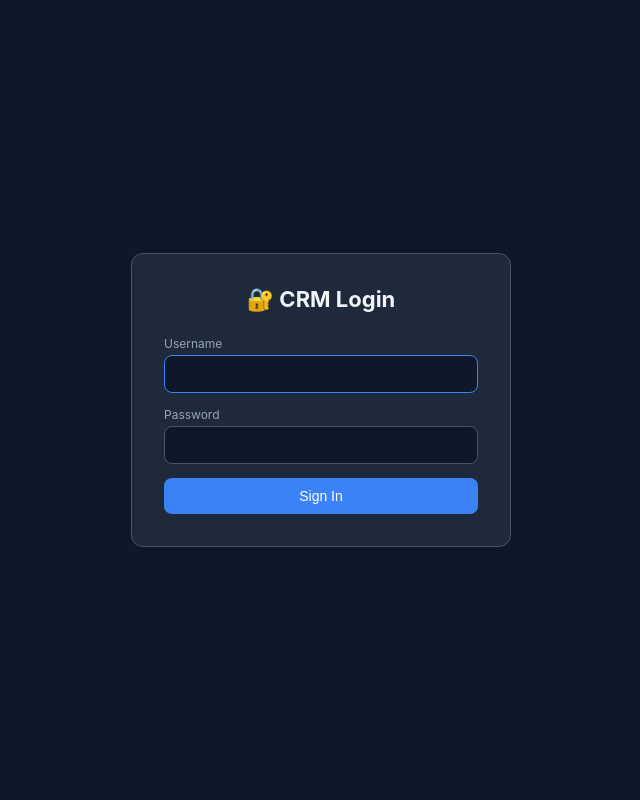
After one commit to shzakx-ai/crm-app, a FastAPI app: template templates/login.html in a window 1280 px wide. The commit adds this page. Shown: the whole page, without its empty margins (319-959 px from the left). Run offline with FastAPI, Linux system fonts and the light colour scheme; the template is opened without the code that fills it, so the values that code supplies are empty.

Commit message:
v3.0: real session auth — no secrets in HTML, tests + CI
SECURITY FIX (main issue):
- REMOVED crm_token from Jinja template (was leaking API token to any visitor)
- NEW: /login page + HMAC-signed HttpOnly session cookie (stdlib hmac/hashlib)
- Session secret never reaches browser; 12h expiry; SameSite=Lax
- Optional CRM_API_TOKEN Bearer still accepted for external API clients
- ADMIN_PASSWORD/SESSION_SECRET from env; generated + printed once if unset
- /logout endpoint; /api/me auth-state check

FEEDBACK ITEMS FIXED:
- ContactUpdate now has same email validator as ContactCreate
- limit/offset bounded: limit 1-200, offset 0-10000 (Query validation)
- DELETE returns 404 for missing contacts/deals/activities
- docker-compose reads .env (env_file) + .env.example template
- README updated (security model, config table, tests section)
- Requirements: removed pydantic[email] extra (manual validator), added pytest/httpx

NEW:
- tests/test_crm.py — 22 tests (auth, validation, CRUD, secret non-leakage)
- .github/workflows/ci.yml — CI runs pytest on push/PR
- templates/login.html

Verified: 22/22 tests pass; secret absent from HTML; login sets HttpOnly cookie

```diff
--- a/app.py
+++ b/app.py
@@ -1,42 +1,92 @@
 #!/usr/bin/env python3
 """
-CRM App v2.1 — Fixed: auth, frontend sync, email-validator, JSON payloads
+CRM App v3 — Session-based auth (HttpOnly cookie), no secrets in HTML
 FastAPI + SQLite + Pydantic. Docker-ready.
+
+Security model:
+  - /login page (username/password) sets an HttpOnly, SameSite=Lax session cookie
+  - session cookie is HMAC-signed (stdlib only) with an expiry timestamp
+  - the secret never reaches the browser/HTML/JS
+  - optional CRM_API_TOKEN still accepted as Bearer for external API clients
 """
 import os
 import sqlite3
+import hmac
+import hashlib
 import secrets
-from datetime import datetime
+import time
 from contextlib import contextmanager
 
-from fastapi import FastAPI, HTTPException, Request, Depends
-from fastapi.responses import HTMLResponse
+from fastapi import FastAPI, HTTPException, Request, Depends, Form, Cookie, Query
+from fastapi.responses import HTMLResponse, RedirectResponse, JSONResponse
 from fastapi.staticfiles import StaticFiles
 from fastapi.templating import Jinja2Templates
-from fastapi.security import OAuth2PasswordBearer
 from pydantic import BaseModel, Field, field_validator
 from typing import Optional, List, Dict, Any
 
-# ── Config ────────────────────────────────────────────────────────────────
+# ── Config (from env — never hardcoded) ───────────────────────────────────
 DB_PATH = os.environ.get("CRM_DB", "crm.db")
-# Generate token once at startup — never hardcoded, never exposed via API
-API_TOKEN = os.environ.get("CRM_API_TOKEN") or secrets.token_urlsafe(32)
+ADMIN_USER = os.environ.get("CRM_ADMIN_USER", "admin")
+# If no password set, generate one at startup and PRINT it to stdout once.
+ADMIN_PASSWORD = os.environ.get("CRM_ADMIN_PASSWORD") or secrets.token_urlsafe(12)
+if not os.environ.get("CRM_ADMIN_PASSWORD"):
+    print(f"⚠️  CRM_ADMIN_PASSWORD not set — generated admin password: {ADMIN_PASSWORD}")
+    print(f"    Set CRM_ADMIN_PASSWORD in docker-compose/env for persistence.")
+SESSION_SECRET = os.environ.get("CRM_SESSION_SECRET") or secrets.token_urlsafe(24)
+# Optional: Bearer token for external API clients (not used by the web UI)
+API_TOKEN = os.environ.get("CRM_API_TOKEN") or None
+if API_TOKEN:
+    print("✅ CRM_API_TOKEN enabled for external API clients (Bearer).")
 
-# ── Security ──────────────────────────────────────────────────────────────
-oauth2_scheme = OAuth2PasswordBearer(tokenUrl="token")
+SESSION_TTL = 12 * 3600  # 12 hours
+SESSION_COOKIE = "crm_session"
 
-async def get_current_token(token: str = Depends(oauth2_scheme)):
-    if token != API_TOKEN:
-        raise HTTPException(status_code=401, detail="Invalid token")
-    return token
+# ── Session helpers (stdlib HMAC — no external deps) ──────────────────────
+def _sign(msg: str, secret: str) -> str:
+    return hmac.new(secret.encode(), msg.encode(), hashlib.sha256).hexdigest()
+
+def create_session_token() -> str:
+    expires = int(time.time()) + SESSION_TTL
+    payload = str(expires)
+    return f"{payload}.{_sign(payload, SESSION_SECRET)}"
+
+def verify_session_token(token: str) -> bool:
+    try:
+        payload, sig = token.rsplit(".", 1)
+        if not hmac.compare_digest(_sign(payload, SESSION_SECRET), sig):
+            return False
+        if int(payload) < time.time():
+            return False
+        return True
+    except Exception:
+        return False
+
+async def require_auth(request: Request):
+    """Accept session cookie OR optional Bearer token for API clients."""
+    cookie = request.cookies.get(SESSION_COOKIE, "")
+    if cookie and verify_session_token(cookie):
+        return "session"
+    auth = request.headers.get("Authorization", "")
+    if API_TOKEN and auth.startswith("Bearer "):
+        supplied = auth[7:]
+        if hmac.compare_digest(supplied, API_TOKEN):
+            return "bearer"
+    raise HTTPException(status_code=401, detail="Authentication required")
 
 # ── App ───────────────────────────────────────────────────────────────────
-app = FastAPI(title="CRM App", version="2.1.0")
+app = FastAPI(title="CRM App", version="3.0.0", docs_url="/docs")
 app.mount("/static", StaticFiles(directory="static"), name="static")
 templates = Jinja2Templates(directory="templates")
 
 # ── Pydantic Models ───────────────────────────────────────────────────────
-class ContactCreate(BaseModel):
+def _validate_email(cls, v):
+    if v is None or v == "":
+        return v
+    if "@" not in v or "." not in v.split("@")[-1]:
+        raise ValueError(f"Invalid email address: {v}")
+    return v
+
+class ContactBase(BaseModel):
     first_name: str = Field(..., min_length=1, max_length=50)
     last_name: str = Field(default="", max_length=50)
     email: Optional[str] = Field(default=None, max_length=100)
@@ -47,15 +97,13 @@ class ContactCreate(BaseModel):
     source: Optional[str] = Field(default=None, max_length=100)
     notes: Optional[str] = Field(default=None, max_length=500)
 
-    @field_validator('email')
+    @field_validator("email")
     @classmethod
-    def validate_email(cls, v):
-        if v is None or v == '':
-            return v
-        # Minimal email validation (no external dependency)
-        if '@' not in v or '.' not in v.split('@')[-1]:
-            raise ValueError(f'Invalid email: {v}')
-        return v
+    def email_valid(cls, v):
+        return _validate_email(cls, v)
+
+class ContactCreate(ContactBase):
+    pass
 
 class ContactUpdate(BaseModel):
     first_name: Optional[str] = Field(default=None, min_length=1, max_length=50)
@@ -67,6 +115,11 @@ class ContactUpdate(BaseModel):
     status: Optional[str] = Field(default=None, pattern=r"^(lead|prospect|customer|inactive)$")
     source: Optional[str] = Field(default=None, max_length=100)
     notes: Optional[str] = Field(default=None, max_length=500)
+
+    @field_validator("email")
+    @classmethod
+    def email_valid(cls, v):
+        return _validate_email(cls, v)
 
 class DealCreate(BaseModel):
     contact_id: int = Field(..., ge=1)
@@ -155,14 +208,59 @@ def init_db():
 
 init_db()
 
+# ── Auth routes ───────────────────────────────────────────────────────────
+@app.get("/login", response_class=HTMLResponse)
+async def login_page(request: Request):
+    # Already authed? bounce to /
+    if request.cookies.get(SESSION_COOKIE) and verify_session_token(request.cookies.get(SESSION_COOKIE, "")):
+        return RedirectResponse("/", status_code=302)
+    return templates.TemplateResponse(request, "login.html", {})
+
+@app.post("/login")
+async def login_submit(
+    username: str = Form(...),
+    password: str = Form(...),
+):
+    user_ok = hmac.compare_digest(username, ADMIN_USER)
+    pass_ok = hmac.compare_digest(password, ADMIN_PASSWORD)
+    if not (user_ok and pass_ok):
+        raise HTTPException(status_code=401, detail="Invalid credentials")
+    resp = RedirectResponse("/", status_code=302)
+    resp.set_cookie(
+        SESSION_COOKIE,
+        create_session_token(),
+        httponly=True,
+        samesite="lax",
+        max_age=SESSION_TTL,
+        secure=os.environ.get("CRM_COOKIE_SECURE", "").lower() in ("1", "true"),
+        path="/",
+    )
+    return resp
+
+@app.post("/logout")
+async def logout():
+    resp = RedirectResponse("/login", status_code=302)
+    resp.delete_cookie(SESSION_COOKIE, path="/")
+    return resp
+
+@app.get("/api/me")
+async def me(request: Request):
+    cookie = request.cookies.get(SESSION_COOKIE, "")
+    if cookie and verify_session_token(cookie):
+        return {"authenticated": True, "user": ADMIN_USER, "method": "session"}
+    auth = request.headers.get("Authorization", "")
+    if API_TOKEN and auth.startswith("Bearer ") and hmac.compare_digest(auth[7:], API_TOKEN):
+        return {"authenticated": True, "user": "api-client", "method": "bearer"}
+    return JSONResponse({"authenticated": False}, status_code=401)
+
 # ── API: Contacts ─────────────────────────────────────────────────────────
 @app.get("/api/contacts")
 async def list_contacts(
     search: str = "",
     status: str = "",
-    limit: int = 100,
-    offset: int = 0,
-    token: str = Depends(get_current_token),
+    limit: int = Query(100, ge=1, le=200),
+    offset: int = Query(0, ge=0, le=10000),
+    auth: str = Depends(require_auth),
 ):
     with get_db() as db:
         q = "SELECT * FROM contacts WHERE 1=1"
@@ -183,7 +281,7 @@ async def list_contacts(
 @app.post("/api/contacts")
 async def create_contact(
     c: ContactCreate,
-    token: str = Depends(get_current_token),
+    auth: str = Depends(require_auth),
 ):
     with get_db() as db:
         cur = db.execute(
@@ -196,7 +294,7 @@ async def create_contact(
 @app.get("/api/contacts/{cid}")
 async def get_contact(
     cid: int,
-    token: str = Depends(get_current_token),
+    auth: str = Depends(require_auth),
 ):
     with get_db() as db:
         row = db.execute("SELECT * FROM contacts WHERE id=?", (cid,)).fetchone()
@@ -210,7 +308,7 @@ async def get_contact(
 async def update_contact(
     cid: int,
     c: ContactUpdate,
-    token: str = Depends(get_current_token),
+    auth: str = Depends(require_auth),
 ):
     with get_db() as db:
         row = db.execute("SELECT id FROM contacts WHERE id=?", (cid,)).fetchone()
@@ -228,18 +326,21 @@ async def update_contact(
 @app.delete("/api/contacts/{cid}")
 async def delete_contact(
     cid: int,
-    token: str = Depends(get_current_token),
+    auth: str = Depends(require_auth),
 ):
     with get_db() as db:
+        row = db.execute("SELECT id FROM contacts WHERE id=?", (cid,)).fetchone()
+        if not row:
+            raise HTTPException(404, "Contact not found")
         db.execute("DELETE FROM contacts WHERE id=?", (cid,))
-    return {"ok": True}
+        return {"ok": True, "deleted_id": cid}
 
 # ── API: Deals ────────────────────────────────────────────────────────────
 @app.get("/api/deals")
 async def list_deals(
     stage: str = "",
-    limit: int = 100,
-    token: str = Depends(get_current_token),
+    limit: int = Query(100, ge=1, le=200),
+    auth: str = Depends(require_auth),
 ):
     with get_db() as db:
         q = """SELECT d.*, c.first_name||' '||c.last_name as contact_name
@@ -255,7 +356,7 @@ async def list_deals(
 @app.post("/api/deals")
 async def create_deal(
     d: DealCreate,
-    token: str = Depends(get_current_token),
+    auth: str = Depends(require_auth),
 ):
     with get_db() as db:
         contact = db.execute("SELECT id FROM contacts WHERE id=?", (d.contact_id,)).fetchone()
@@ -271,7 +372,7 @@ async def create_deal(
 async def update_deal(
     did: int,
     d: DealUpdate,
-    token: str = Depends(get_current_token),
+    auth: str = Depends(require_auth),
 ):
     with get_db() as db:
         drow = db.execute("SELECT id FROM deals WHERE id=?", (did,)).fetchone()
@@ -288,17 +389,20 @@ async def update_deal(
 @app.delete("/api/deals/{did}")
 async def delete_deal(
     did: int,
-    token: str = Depends(get_current_token),
+    auth: str = Depends(require_auth),
 ):
     with get_db() as db:
+        drow = db.execute("SELECT id FROM deals WHERE id=?", (did,)).fetchone()
+        if not drow:
+            raise HTTPException(404, "Deal not found")
         db.execute("DELETE FROM deals WHERE id=?", (did,))
-    return {"ok": True}
+        return {"ok": True, "deleted_id": did}
 
 # ── API: Activities ───────────────────────────────────────────────────────
 @app.post("/api/activities")
 async def create_activity(
     a: ActivityCreate,
-    token: str = Depends(get_current_token),
+    auth: str = Depends(require_auth),
 ):
     with get_db() as db:
         contact = db.execute("SELECT id FROM contacts WHERE id=?", (a.contact_id,)).fetchone()
@@ -313,15 +417,18 @@ async def create_activity(
 @app.put("/api/activities/{aid}/done")
 async def mark_activity_done(
     aid: int,
-    token: str = Depends(get_current_token),
+    auth: str = Depends(require_auth),
 ):
     with get_db() as db:
+        row = db.execute("SELECT id FROM activities WHERE id=?", (aid,)).fetchone()
+        if not row:
+            raise HTTPException(404, "Activity not found")
         db.execute("UPDATE activities SET done=1 WHERE id=?", (aid,))
-    return {"ok": True}
+        return {"ok": True}
 
 # ── API: Dashboard Stats ──────────────────────────────────────────────────
 @app.get("/api/stats")
-async def get_stats(token: str = Depends(get_current_token)):
+async def get_stats(auth: str = Depends(require_auth)):
     with get_db() as db:
         total = db.execute("SELECT COUNT(*) FROM contacts").fetchone()[0]
         by_status = {r[0]: r[1] for r in db.execute("SELECT status, COUNT(*) FROM contacts GROUP BY status").fetchall()}
@@ -343,10 +450,10 @@ async def get_stats(token: str = Depends(get_current_token)):
 # ── Frontend ──────────────────────────────────────────────────────────────
 @app.get("/", response_class=HTMLResponse)
 async def index(request: Request):
-    return templates.TemplateResponse("index.html", {
-        "request": request,
-        "crm_token": API_TOKEN,
-    })
+    cookie = request.cookies.get(SESSION_COOKIE, "")
+    if not (cookie and verify_session_token(cookie)):
+        return RedirectResponse("/login", status_code=302)
+    return templates.TemplateResponse(request, "index.html", {})
 
 if __name__ == "__main__":
     import uvicorn
--- a/docker-compose.yml
+++ b/docker-compose.yml
@@ -5,6 +5,8 @@ services:
       - "8000:8000"
     volumes:
       - crm-data:/app/data
+    env_file:
+      - .env
     environment:
       - CRM_DB=/app/data/crm.db
     restart: unless-stopped
--- a/requirements.txt
+++ b/requirements.txt
@@ -2,4 +2,6 @@ fastapi==0.115.0
 uvicorn[standard]==0.30.0
 jinja2==3.1.4
 python-multipart==0.0.9
-pydantic[email]==2.9.0
+pydantic==2.9.0
+pytest==8.3.2
+httpx==0.27.0
--- /dev/null
+++ b/templates/login.html
@@ -0,0 +1,41 @@
+<!DOCTYPE html>
+<html lang="en">
+<head>
+<meta charset="UTF-8">
+<meta name="viewport" content="width=device-width, initial-scale=1.0">
+<title>CRM Login</title>
+<style>
+:root{--bg:#0f172a;--surface:#1e293b;--border:#475569;--text:#f1f5f9;--muted:#94a3b8;--accent:#3b82f6;--red:#ef4444}
+*{margin:0;padding:0;box-sizing:border-box}
+body{font-family:-apple-system,BlinkMacSystemFont,'Segoe UI',sans-serif;background:var(--bg);color:var(--text);min-height:100vh;display:flex;align-items:center;justify-content:center}
+.login-card{background:var(--surface);border:1px solid var(--border);border-radius:12px;padding:32px;width:100%;max-width:380px}
+.login-card h1{font-size:22px;margin-bottom:24px;text-align:center}
+.login-card form{display:flex;flex-direction:column;gap:14px}
+.form-group label{display:block;font-size:12px;color:var(--muted);margin-bottom:4px}
+.form-group input{width:100%;padding:10px 12px;background:var(--bg);border:1px solid var(--border);border-radius:8px;color:var(--text);font-size:14px}
+.form-group input:focus{outline:none;border-color:var(--accent)}
+.btn{display:block;width:100%;padding:10px;border:none;border-radius:8px;background:var(--accent);color:#fff;font-size:14px;font-weight:500;cursor:pointer}
+.btn:hover{background:#2563eb}
+.error{background:#ef444420;color:#f87171;border:1px solid #ef4444;border-radius:8px;padding:10px;font-size:13px;text-align:center}
+</style>
+</head>
+<body>
+<div class="login-card">
+  <h1>🔐 CRM Login</h1>
+  {% if error %}
+  <div class="error" style="margin-bottom:14px">Invalid username or password</div>
+  {% endif %}
+  <form method="post" action="/login">
+    <div class="form-group">
+      <label>Username</label>
+      <input type="text" name="username" required autofocus>
+    </div>
+    <div class="form-group">
+      <label>Password</label>
+      <input type="password" name="password" required>
+    </div>
+    <button type="submit" class="btn">Sign In</button>
+  </form>
+</div>
+</body>
+</html>
```
Also changed, not shown: templates/index.html (+3 -6 lines), tests/test_crm.py (added, +202 -0 lines), .github/workflows/ci.yml (added), README.md, 3 other files.
